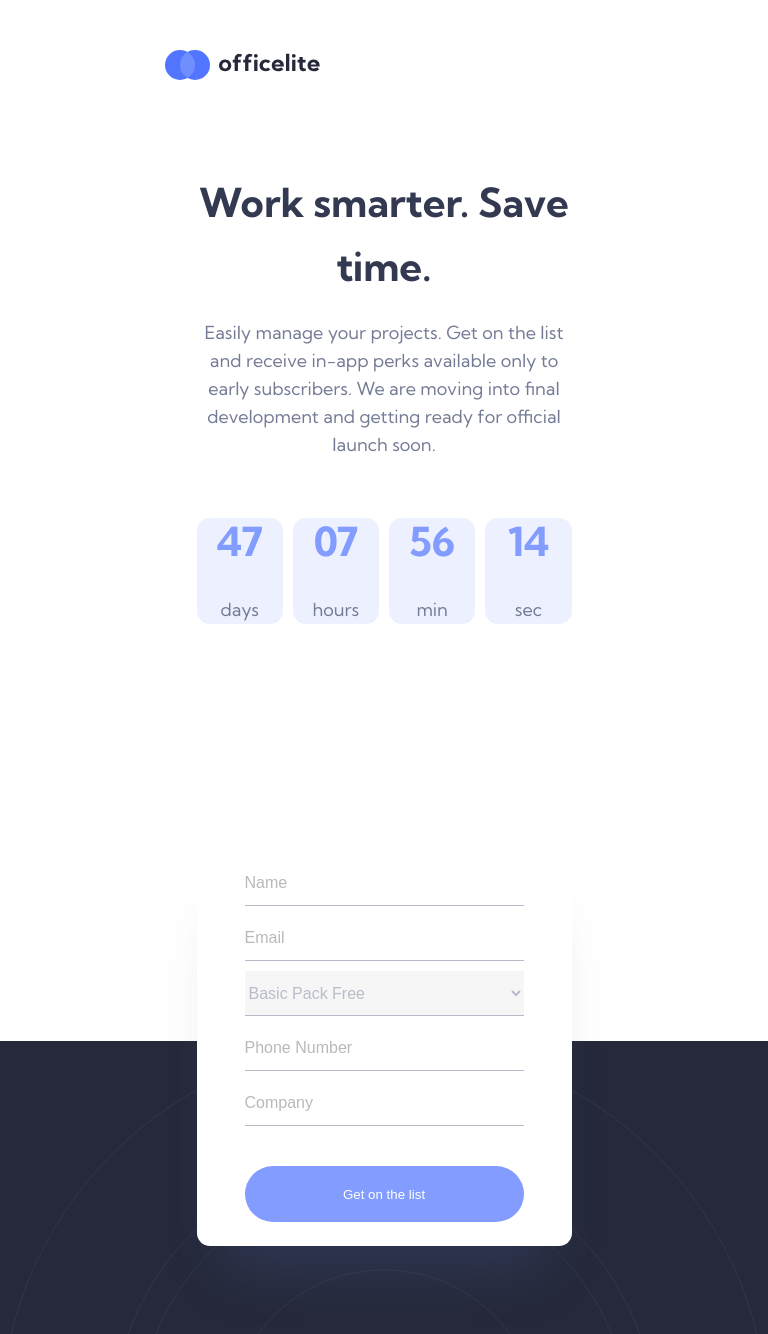
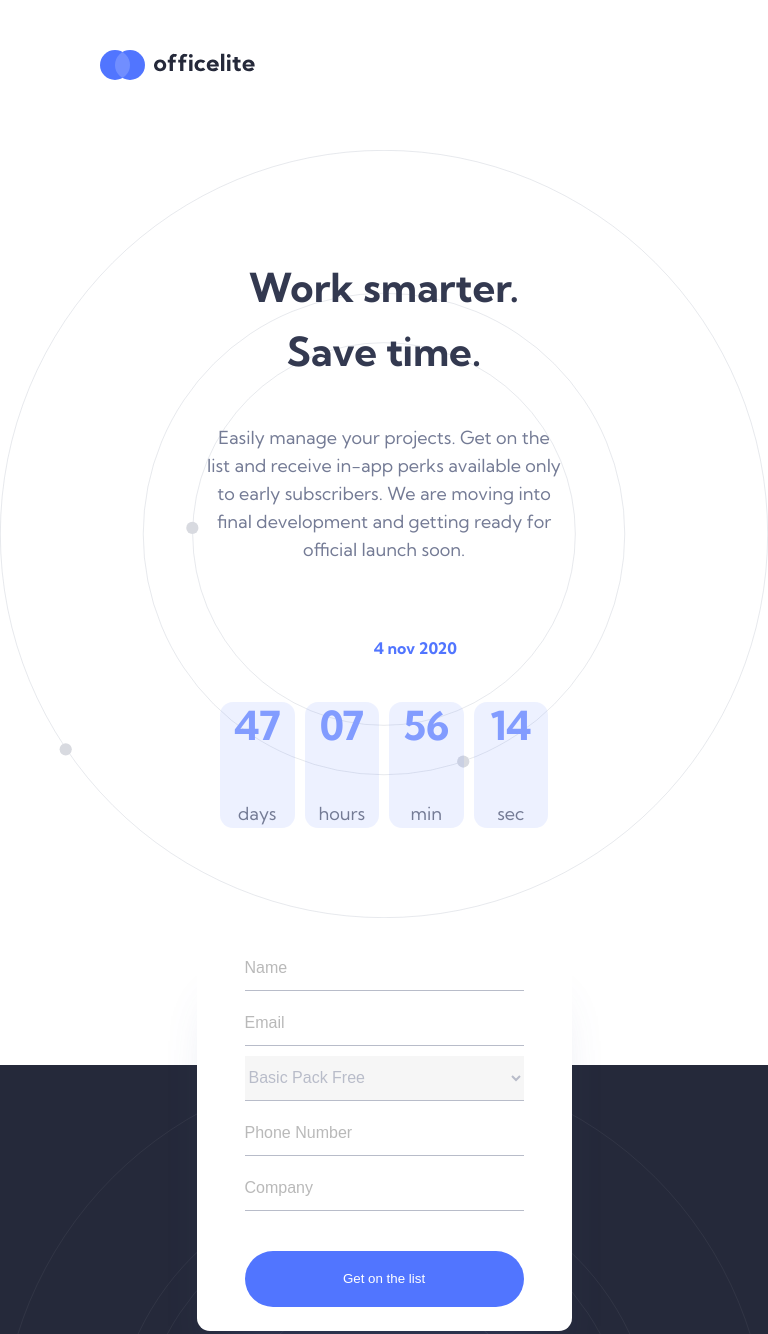
Before and after one commit to ZybartasRingys/officelite-coming-soon-site, a plain HTML site: page officelite-coming-soon-site/sign-up.html in a window 768 px wide. Shown: the top 1334 px of the page. Drawn offline with Linux system fonts and the light colour scheme.

Commit message:
Add files via upload

```diff
--- a/officelite-coming-soon-site/scss/home/_coming.scss
+++ b/officelite-coming-soon-site/scss/home/_coming.scss
@@ -19,10 +19,8 @@
   grid-gap: 30px;
 
   .plan-card {
-    width: 100%;
-    height: 100%;
-    max-width: 350px;
-    max-height: 508px;
+    width: 350px;
+    height: 508px;
     margin-top: -250px;
     text-align: center;
   }
@@ -166,10 +164,8 @@
     grid-gap: 10px;
 
     .timer-card {
-      width: 100%;
-      height: 100%;
-      max-width: 100px;
-      max-height: 128px;
+      width: 100px;
+      height: 128px;
       text-align: center;
       background-color: $Darkblue;
       border-radius: 13px;
@@ -201,7 +197,6 @@
 
 @media (max-width: 768px) {
   .coming {
-    border: 3px solid black;
     width: 100%;
     height: 100%;
     min-height: 1250px;
@@ -216,10 +211,9 @@
     min-height: 1588px;
     display: grid;
     grid-template-columns: 1fr;
-    gap: 30px;
-    align-items: center;
-    margin-top: -700px;
-    margin-left: 10px;
+    gap: 20px;
+    margin-top: -500px;
+    margin-left: 25px;
 
     .plan-card {
       max-width: 327px;
@@ -234,7 +228,23 @@
     min-height: 254px;
     @include dFlex-center;
     flex-direction: column;
-    margin: 0 auto !important;
+    justify-content: center;
+    margin-top: -60px;
+
+    h2 {
+      margin-bottom: 30px;
+      color: $White;
+      font-weight: bold;
+      font-size: 16px;
+      line-height: 48px;
+    }
+
+    .date {
+      color: $Blue;
+      font-weight: bold;
+      font-size: 16px;
+      line-height: 48px;
+    }
   }
 
   .timer {
@@ -255,37 +265,36 @@
 // Tablet
 
 @media (min-width: 768px) and (max-width: 1440px) {
+  .coming {
+    width: 100%;
+    height: 950px;
+    display: flex;
+    flex-direction: column;
+  }
+
   .cards {
     width: 100%;
     height: 100%;
-    min-width: 689px;
     min-height: 996px;
-    max-width: 689px;
-    max-height: 996px;
-    display: grid;
-    grid-template-columns: 1fr;
-    grid-gap: 20px;
-    margin-top: -420px;
-  }
+    display: flex;
+    flex-direction: column;
+    align-items: center;
+    margin-top: -500px;
 
-  .plan-card {
-    width: 100%;
-    height: 100%;
-    min-width: 689px;
-    min-height: 316px;
-    max-width: 689px;
-    max-height: 316px;
-    display: flex;
+    .plan-card {
+      width: 689px;
+      height: 316px !important;
+      margin: 10px;
+      display: flex;
+    }
   }
 
   .coming-container {
     width: 100%;
     height: 100%;
-    max-width: 448px;
     max-height: 288px;
     display: flex;
     flex-direction: column;
-    margin: 0 auto;
   }
 }
 
--- a/officelite-coming-soon-site/scss/home/_home.scss
+++ b/officelite-coming-soon-site/scss/home/_home.scss
@@ -84,11 +84,15 @@
     // margin-top: 150px;
   }
 
+  .logo-container {
+    left: 100px;
+  }
+
   .text-side {
     width: 100%;
     height: 100%;
-    max-width: 327px;
-    max-height: 378px;
+    width: 327px;
+    height: 378px;
     font-size: 40px;
     flex-direction: column;
     margin-right: 0 !important;
@@ -115,7 +119,8 @@
   .home {
     width: 100%;
     height: 100%;
-    max-height: 1202px;
+    max-height: 1000px;
+    min-height: 1000px;
     align-items: flex-start;
     margin-top: 206px;
   }
--- a/officelite-coming-soon-site/scss/sign-up/_dark-side.scss
+++ b/officelite-coming-soon-site/scss/sign-up/_dark-side.scss
@@ -13,13 +13,17 @@
   .dark-side {
     width: 100%;
     height: 100%;
-    min-height: 320px;
+    min-height: 340px;
   }
 }
 
 // Tablet
 
 @media (min-width: 768px) and (max-width: 1440px) {
+  .dark-side {
+    width: 100%;
+    height: 337px;
+  }
 }
 
 // Desktop
--- a/officelite-coming-soon-site/scss/sign-up/_white-side.scss
+++ b/officelite-coming-soon-site/scss/sign-up/_white-side.scss
@@ -66,7 +66,7 @@
     height: 56px;
     margin-top: 40px;
     color: $White;
-    background-color: $Lightblue;
+    background-color: $Blue;
     border: none;
     border-radius: 28px;
   }
@@ -108,23 +108,31 @@
   .white-side {
     width: 100%;
     height: 100%;
-    // max-width: 375px;
     max-height: 915px !important;
     display: flex;
     flex-direction: column;
-    margin-top: 156px;
     text-align: center;
     padding: 15px;
+    padding-top: 166px;
+    background-image: url(/assets/home/bg-pattern-header.svg);
+    background-size: 100%;
+    background-repeat: no-repeat;
+    background-position: center top;
 
     .text {
       width: 100%;
       height: 100%;
       max-width: 375px;
+      padding: 0 10px;
       margin: 0;
 
       h1 {
         font-size: 40px !important;
         margin-bottom: 20px;
+      }
+
+      .coming-container {
+        margin-top: 50px;
       }
     }
 
@@ -158,6 +166,51 @@
 // Tablet
 
 @media (min-width: 768px) and (max-width: 1440px) {
+  .content {
+    width: 100%;
+    height: 100%;
+    display: flex !important;
+    flex-direction: column;
+  }
+
+  .white-side {
+    width: 100%;
+    height: 100%;
+    max-height: 945px;
+    display: flex;
+    flex-direction: column;
+    margin-top: 150px;
+
+    .text {
+      width: 572px;
+      margin-left: 0;
+      display: flex;
+      flex-direction: column;
+      text-align: center;
+
+      h1 {
+        font-size: 40px;
+        margin-bottom: 40px;
+      }
+    }
+  }
+
+  .timer {
+    .timer-card-signup {
+      max-width: 100px;
+      max-height: 128px;
+    }
+  }
+
+  .sign-up-card {
+    width: 445px;
+    height: 508px;
+    left: 0;
+    bottom: -200px;
+    .card {
+      left: 0;
+    }
+  }
 }
 
 // Desktop
--- a/officelite-coming-soon-site/sign-up.html
+++ b/officelite-coming-soon-site/sign-up.html
@@ -30,7 +30,7 @@
             </p>
 
             <div class="coming-container">
-              <!-- <h2>Coming <span class="date"></span></h2> -->
+              <h2>Coming <span class="date">4 nov 2020</span></h2>
               <div class="timer">
                 <div class="timer-card-signup" id="days">
                   <h1 class="day">47</h1>
```
Also changed, not shown: officelite-coming-soon-site/index.html (+2 -2 lines), officelite-coming-soon-site/scss/main.css, 1 other file.
